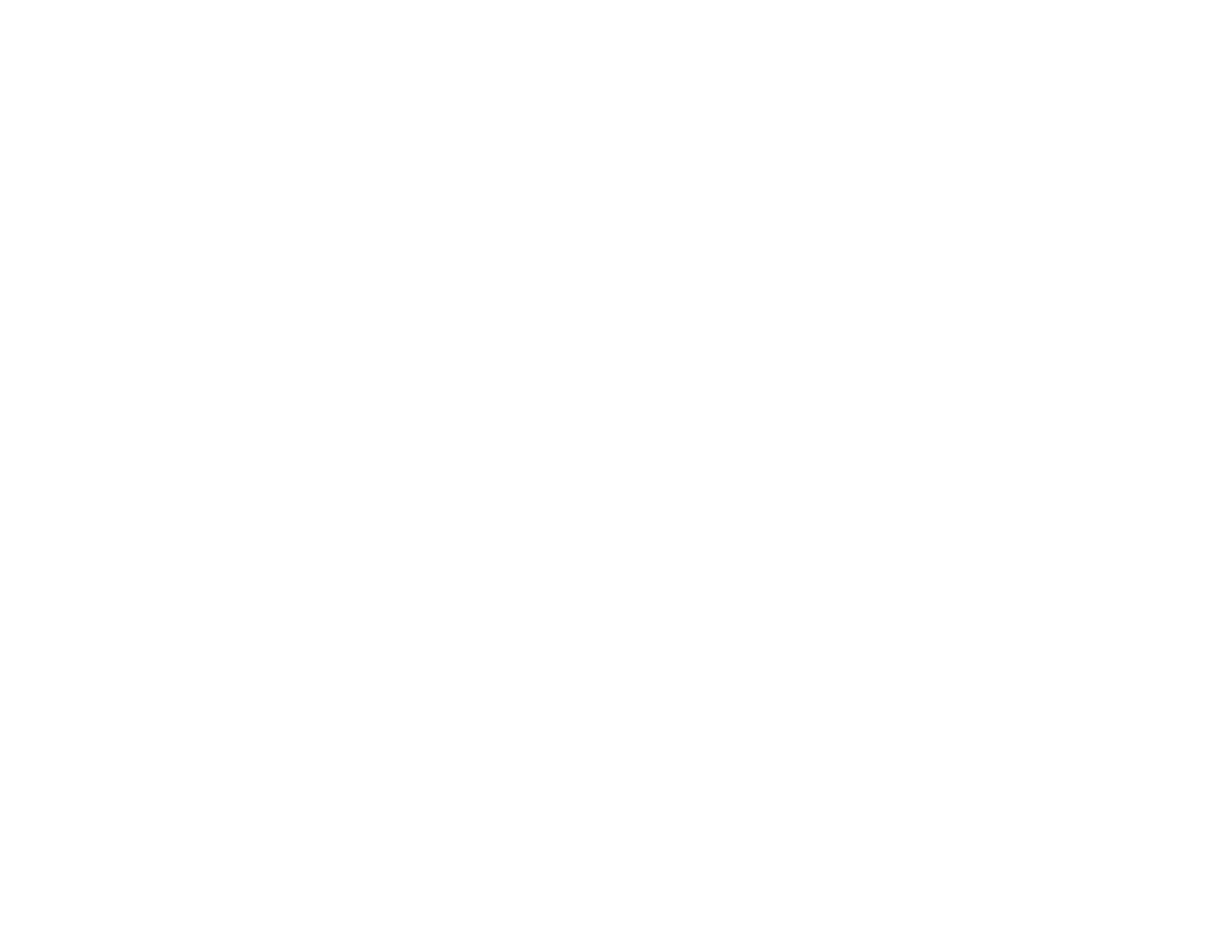
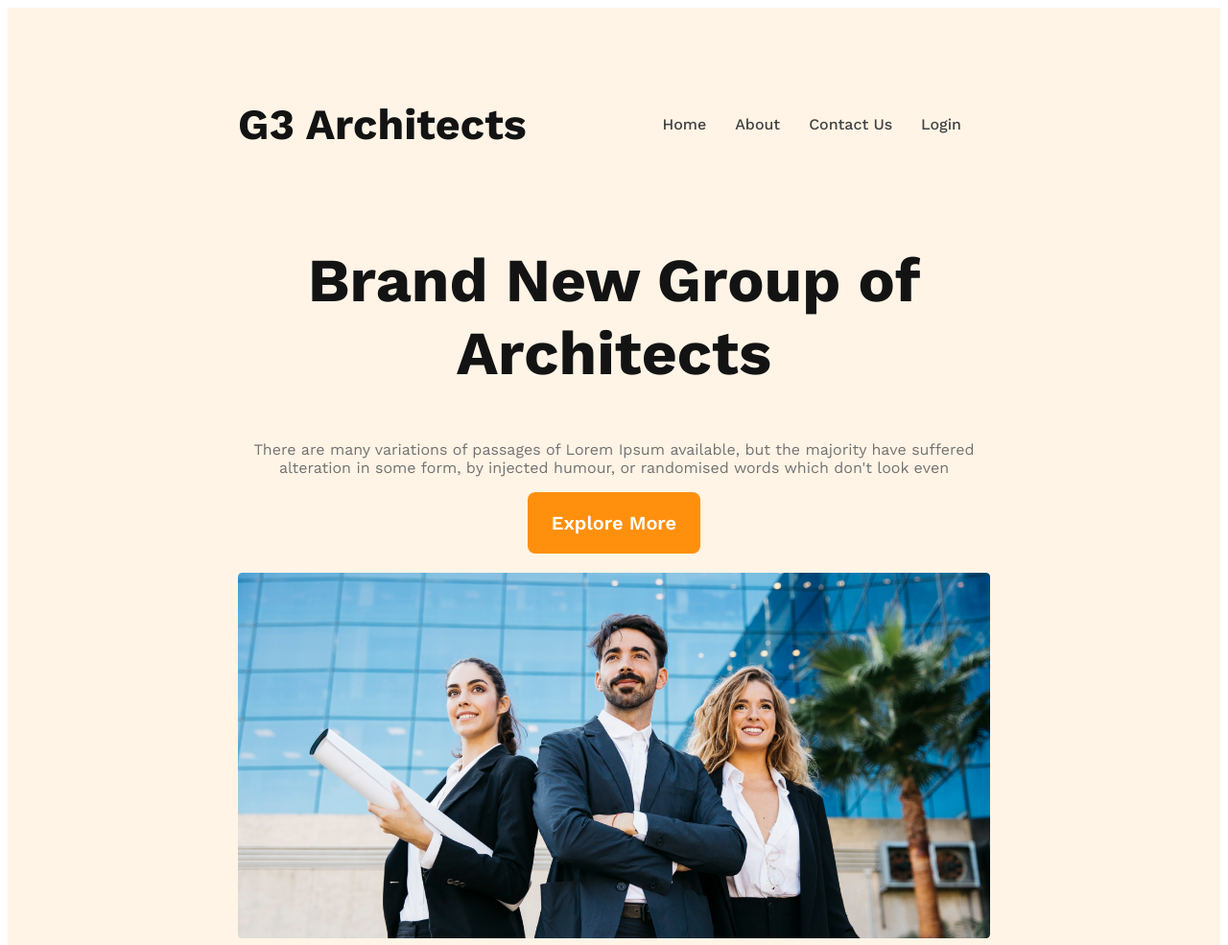
Before and after one commit to biru60/g3, a plain HTML site: page index.html in a window 1280 px wide. Shown: the top 985 px of the page at 96% size. Before the commit the page ends 800 px from the top, so only its background shows below. Drawn offline with nearby package versions, Linux system fonts and the light colour scheme.

Commit message:
banner added

```diff
--- a/index.html
+++ b/index.html
@@ -1,15 +1,43 @@
 <!DOCTYPE html>
 <html lang="en">
+
 <head>
     <meta charset="UTF-8">
     <meta name="viewport" content="width=device-width, initial-scale=1.0">
     <title>Document</title>
     <link rel="preconnect" href="https://fonts.googleapis.com">
-<link rel="preconnect" href="https://fonts.gstatic.com" crossorigin>
-<link href="https://fonts.googleapis.com/css2?family=Work+Sans:wght@400;500;600&display=swap" rel="stylesheet">
-<link rel="stylesheet" href="style.css">
+    <link rel="preconnect" href="https://fonts.googleapis.com">
+    <link rel="preconnect" href="https://fonts.gstatic.com" crossorigin>
+    <link href="https://fonts.googleapis.com/css2?family=Work+Sans:wght@400;500;600;700&display=swap" rel="stylesheet">
+    <link rel="stylesheet" href="style.css">
 </head>
+
 <body>
+    <header>
+        <nav class="nav-bar">
+            <h3 class="nav-title">G3 Architects</h3>
+            <ul>
+                <li><a href="">Home</a></li>
+                <li><a href="">About</a></li>
+                <li><a href="">Contact Us</a></li>
+                <li><a href="">Login</a></li>
+            </ul>
+        </nav>
+        <div class="banner">
+           <div class="banner-content">
+            <h2 class="banner-title">Brand New
+                Group of Architects
+                </h2>
+            <p class="banner-description">There are many variations of passages of Lorem Ipsum available, but the majority have suffered alteration in some form, by injected humour, or randomised words which don't look even</p>
+            <button class="button-for-all">Explore More</button>
 
+           </div>
+           <div class="banner-image">
+            <img src="images/banner.png" alt="">
+           </div>
+        </div>
+
+    </header>
 </body>
+
 </html>
--- a/style.css
+++ b/style.css
@@ -0,0 +1,71 @@
+* {
+    font-family: 'Work Sans', sans-serif;
+}
+
+.button-for-all {
+    padding: 20px 25px;
+    color: #FFF;
+    font-size: 20px;
+    font-weight: 600;
+    border-radius: 8px;
+    background: #FF900E;
+    border: none;
+}
+
+header {
+    background: rgba(255, 144, 14, 0.10);
+    padding: 50px 240px;
+}
+
+nav {
+    display: flex;
+    justify-content: space-between;
+    align-items: center;
+
+}
+
+.nav-title {
+
+    color: #131313;
+    font-size: 2.8rem;
+    font-weight: 700;
+
+}
+
+nav>ul {
+    display: flex;
+
+}
+
+nav li {
+    list-style: none;
+    margin-right: 30px;
+    font-weight: 500;
+    font-size: 1rem;
+}
+
+nav li a {
+    color: #424242;
+    text-decoration: none;
+}
+.banner-content{
+    max-width: 800px;
+   text-align: center;
+   margin: 0 auto;
+}
+.banner-title {
+    color: #131313;
+    font-size: 4rem;
+    font-weight: 700;
+
+}
+
+.banner-description {
+    color: #727272;
+    font-size: 1rem;
+    font-weight: 400;
+}
+.banner-image img{
+    width: 100%;
+    margin-top: 20px;
+}
```
